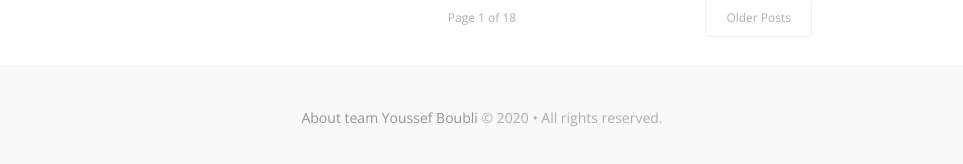
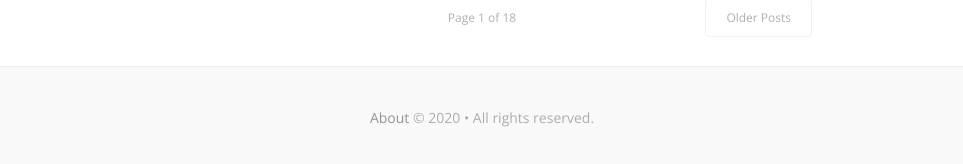
Before and after one commit to boubli/Youssef-Boubli, a Jekyll site: the page built from index.html, in a window 1280 px wide and 900 px high, scrolled down 8089 px. Shown: the part 733-897 px from the top of the window, without its empty margins (158-1121 px from the left). Built offline with Jekyll 4.4.1, drawn with Linux system fonts in a browser that asks for light colours; some web fonts are replaced; the list of posts is cut into pages by our own code.

Commit message:
Update default.html

```diff
--- a/_layouts/default.html
+++ b/_layouts/default.html
@@ -137,10 +137,11 @@ layout: htmlCompressor
       <div class="dt">
 
         <!-- Display: table-cell -->
+
         <div class="dtc h6">
-
+          <!-- {{ site.name }} -->
           <!-- Copyright -->
-          <a href="https://boubli.github.io/Youssef-Boubli/about" class="h6">About team {{ site.name }}</a> &copy; {{ site.time | date: "%Y" }} &bull; {% if site.lang == "tr" %}Tüm hakları saklıdır{% else %}All rights reserved{% endif %}.
+          <a href="https://boubli.github.io/Youssef-Boubli/about" class="h6">About</a> &copy; {{ site.time | date: "%Y" }} &bull; {% if site.lang == "tr" %}Tüm hakları saklıdır{% else %}All rights reserved{% endif %}.
           <!-- <br>
           {% if site.lang == "tr" %}
             <a href="https://github.com/jekyll/jekyll" class="h6" target="_blank">Jekyll</a> ile <a href="https://github.com/ozgrozer/dasper" class="h6" target="_blank">Dasper</a> teması kullanılarak oluşturulmuştur.
```
